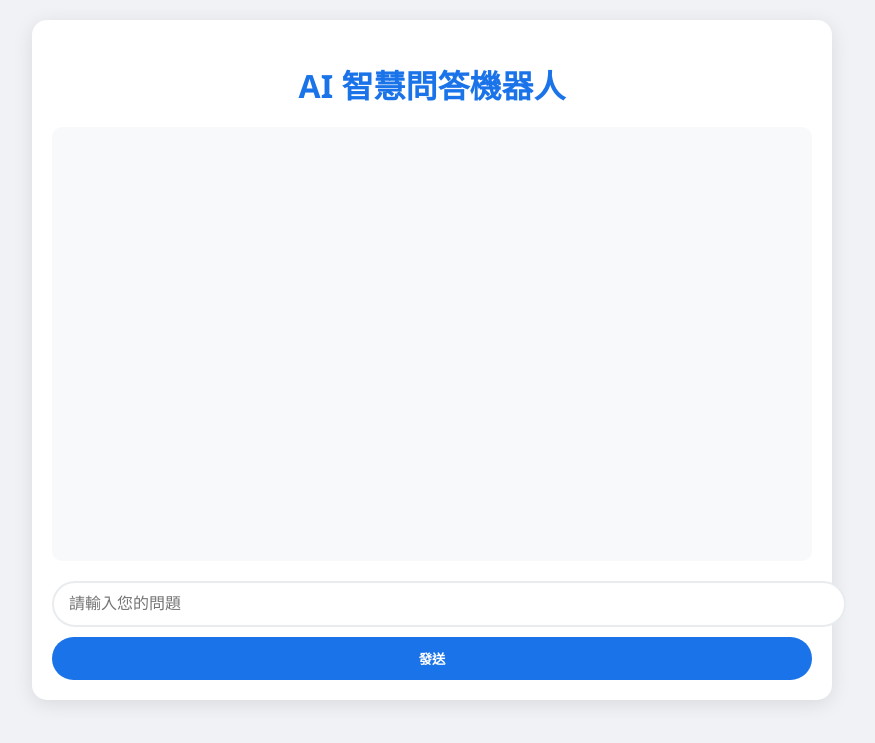
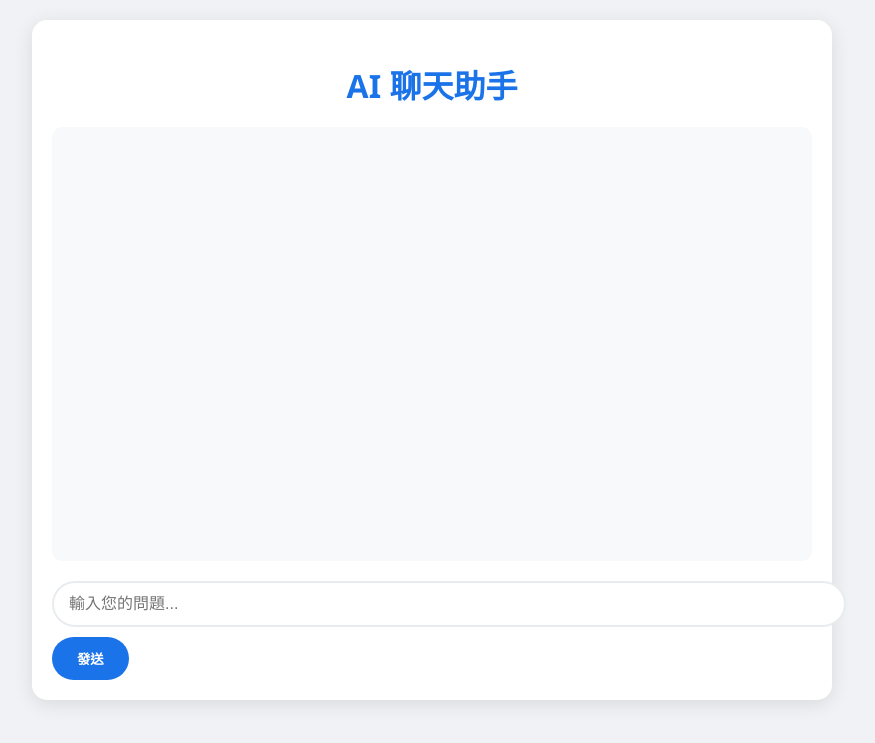
Before and after one commit to KasimLiu/homework, a Flask app: page / in a window 1280 px wide. Shown: the top 743 px of the page, without its empty margins (208-1083 px from the left). Run offline with Flask 3, Linux system fonts and the light colour scheme.

Commit message:
Update index.html

```diff
--- a/templates/index.html
+++ b/templates/index.html
@@ -3,28 +3,47 @@
 <head>
     <meta charset="UTF-8">
     <meta name="viewport" content="width=device-width, initial-scale=1.0">
-    <title>AI 智慧問答機器人</title>
-    <link rel="stylesheet" href="/static/style.css">
+    <title>AI 聊天助手</title>
+    <link rel="stylesheet" href="{{ url_for('static', filename='style.css') }}">
 </head>
 <body>
     <div class="chat-container">
-        <h1>AI 智慧問答機器人</h1>
+        <h1>AI 聊天助手</h1>
         <div id="chat-messages"></div>
-        <input type="text" id="chat-input" placeholder="請輸入您的問題">
-        <button id="send-button">發送</button>
+        <div class="input-container">
+            <input type="text" id="chat-input" placeholder="輸入您的問題..." autocomplete="off">
+            <button id="send-button">
+                <span class="button-text">發送</span>
+                <span class="loading" style="display: none;"></span>
+            </button>
+        </div>
     </div>
 
     <script>
         const chatInput = document.getElementById('chat-input');
         const sendButton = document.getElementById('send-button');
         const chatMessages = document.getElementById('chat-messages');
+        const buttonText = document.querySelector('.button-text');
+        const loadingSpinner = document.querySelector('.loading');
 
-        function addMessage(content, isUser = false) {
+        function addMessage(content, isUser) {
             const messageDiv = document.createElement('div');
             messageDiv.className = `message ${isUser ? 'user-message' : 'ai-message'}`;
-            messageDiv.textContent = content;
+
+            const time = new Date().toLocaleTimeString();
+            messageDiv.innerHTML = `
+                <div class="message-content">${content}</div>
+                <div class="message-time">${time}</div>
+            `;
+
             chatMessages.appendChild(messageDiv);
             chatMessages.scrollTop = chatMessages.scrollHeight;
+        }
+
+        function setLoading(isLoading) {
+            sendButton.disabled = isLoading;
+            buttonText.style.display = isLoading ? 'none' : 'inline';
+            loadingSpinner.style.display = isLoading ? 'inline-block' : 'none';
         }
 
         async function sendMessage() {
@@ -33,28 +52,33 @@
 
             addMessage(message, true);
             chatInput.value = '';
+            setLoading(true);
 
             try {
-                const response = await fetch('/api/chat', {
+                const response = await fetch('/chat', {
                     method: 'POST',
                     headers: {
                         'Content-Type': 'application/json',
                     },
-                    body: JSON.stringify({ message }),
+                    body: JSON.stringify({ message: message })
                 });
 
+                if (!response.ok) {
+                    throw new Error('網路錯誤');
+                }
+
                 const data = await response.json();
-                if (data.error) {
-                    addMessage(`錯誤：${data.error}`);
-                } else {
-                    addMessage(data.response);
-                }
+                addMessage(data.response, false);
             } catch (error) {
-                addMessage(`錯誤：${error.message}`);
+                addMessage('抱歉，發生了一些錯誤。請稍後再試。', false);
+                console.error('Error:', error);
+            } finally {
+                setLoading(false);
             }
         }
 
         sendButton.addEventListener('click', sendMessage);
+
         chatInput.addEventListener('keypress', (e) => {
             if (e.key === 'Enter') {
                 sendMessage();
```
